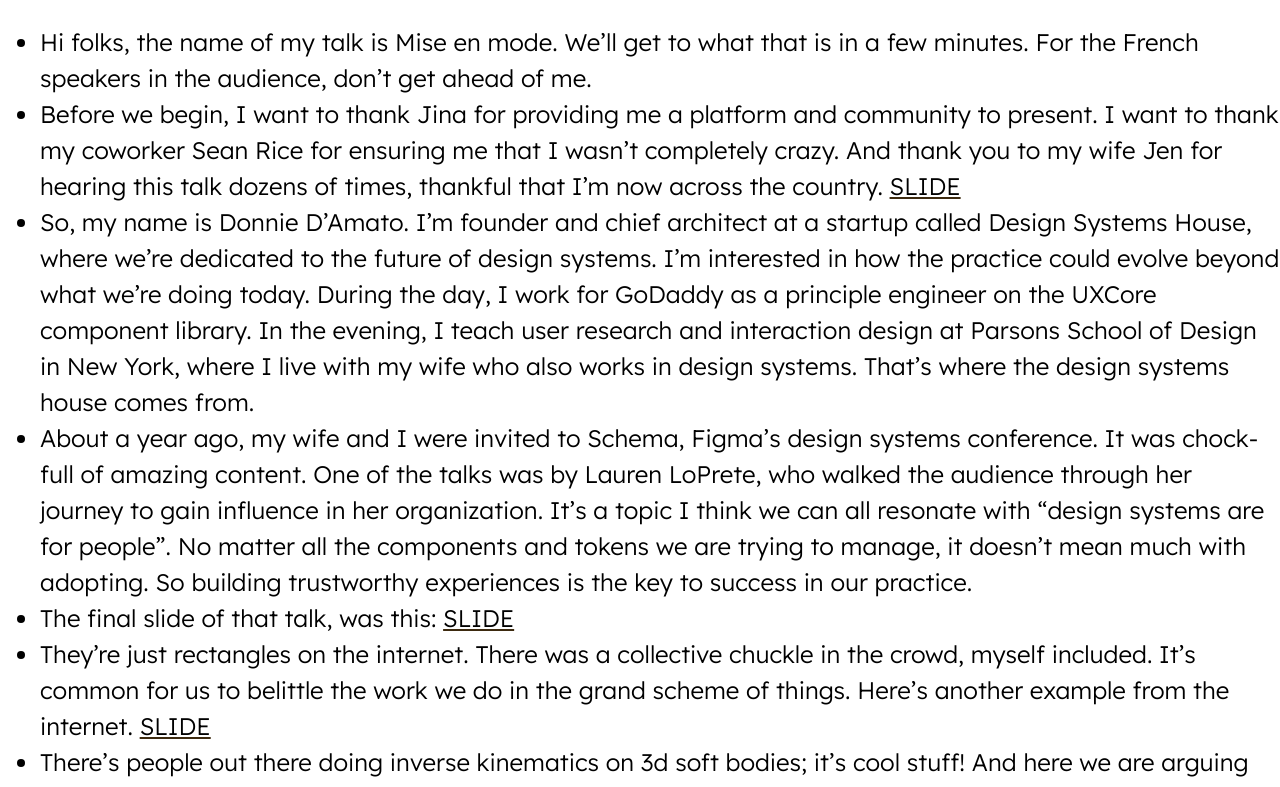
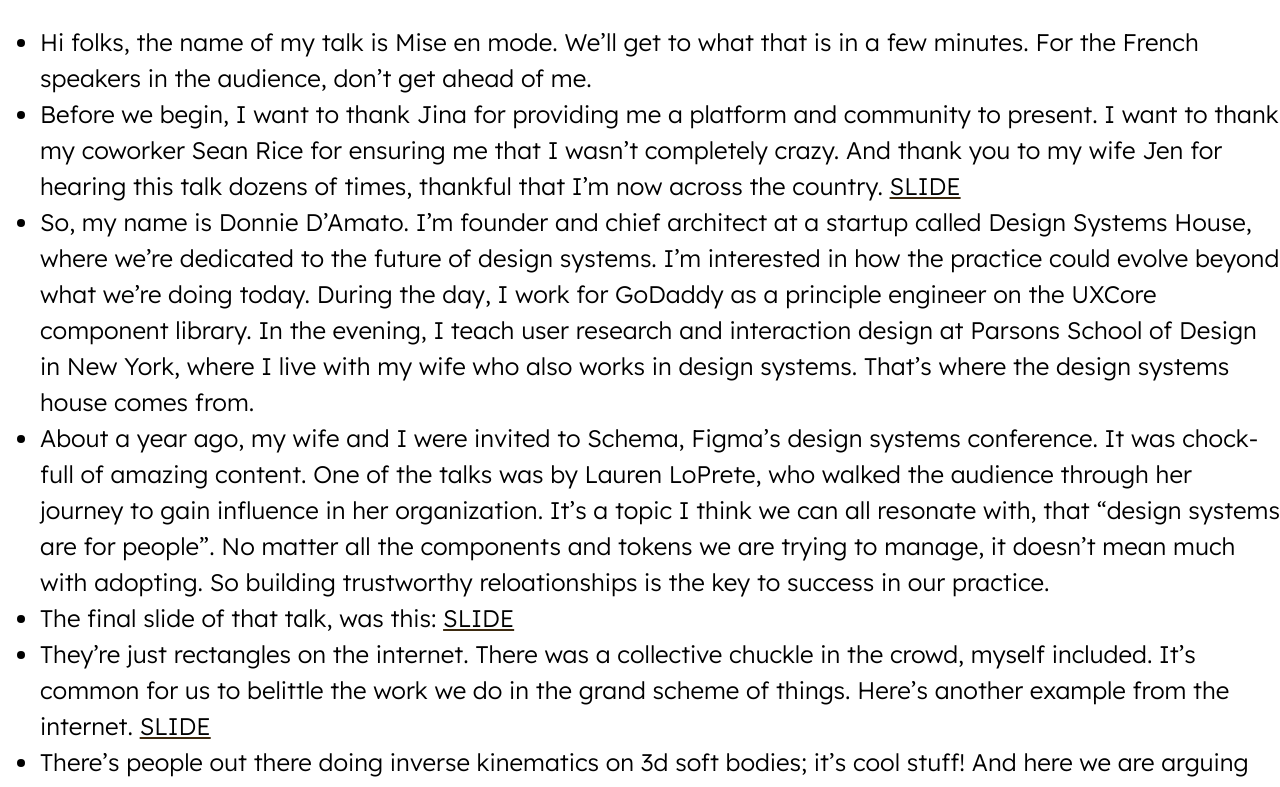
Before and after one commit to ddamato/mise-en-mode, an Astro site: page /script in a window 1280 px wide. Shown: the top 787 px of the page. Built offline with nearby package versions, Linux system fonts and the light colour scheme; Astro itself is replaced by a stand-in of ours.

Commit message:
Small change

```diff
--- a/src/pages/script.md
+++ b/src/pages/script.md
@@ -6,7 +6,7 @@ layout: '@layouts/Layout.astro'
 - Before we begin, I want to thank Jina for providing me a platform and community to present. I want to thank my coworker Sean Rice for ensuring me that I wasn't completely crazy. And thank you to my wife Jen for hearing this talk dozens of times, thankful that I'm now across the country.
 [SLIDE](name)
 - So, my name is Donnie D'Amato. I'm founder and chief architect at a startup called Design Systems House, where we're dedicated to the future of design systems. I'm interested in how the practice could evolve beyond what we're doing today. During the day, I work for GoDaddy as a principle engineer on the UXCore component library. In the evening, I teach user research and interaction design at Parsons School of Design in New York, where I live with my wife who also works in design systems. That's where the design systems house comes from.
-- About a year ago, my wife and I were invited to Schema, Figma's design systems conference. It was chock-full of amazing content. One of the talks was by Lauren LoPrete, who walked the audience through her journey to gain influence in her organization. It's a topic I think we can all resonate with "design systems are for people". No matter all the components and tokens we are trying to manage, it doesn't mean much with adopting. So building trustworthy experiences is the key to success in our practice.
+- About a year ago, my wife and I were invited to Schema, Figma's design systems conference. It was chock-full of amazing content. One of the talks was by Lauren LoPrete, who walked the audience through her journey to gain influence in her organization. It's a topic I think we can all resonate with, that "design systems are for people". No matter all the components and tokens we are trying to manage, it doesn't mean much with adopting. So building trustworthy reloationships is the key to success in our practice.
 - The final slide of that talk, was this:
 [SLIDE](lauren)
 - They're just rectangles on the internet. There was a collective chuckle in the crowd, myself included. It's common for us to belittle the work we do in the grand scheme of things. Here's another example from the internet.
```
